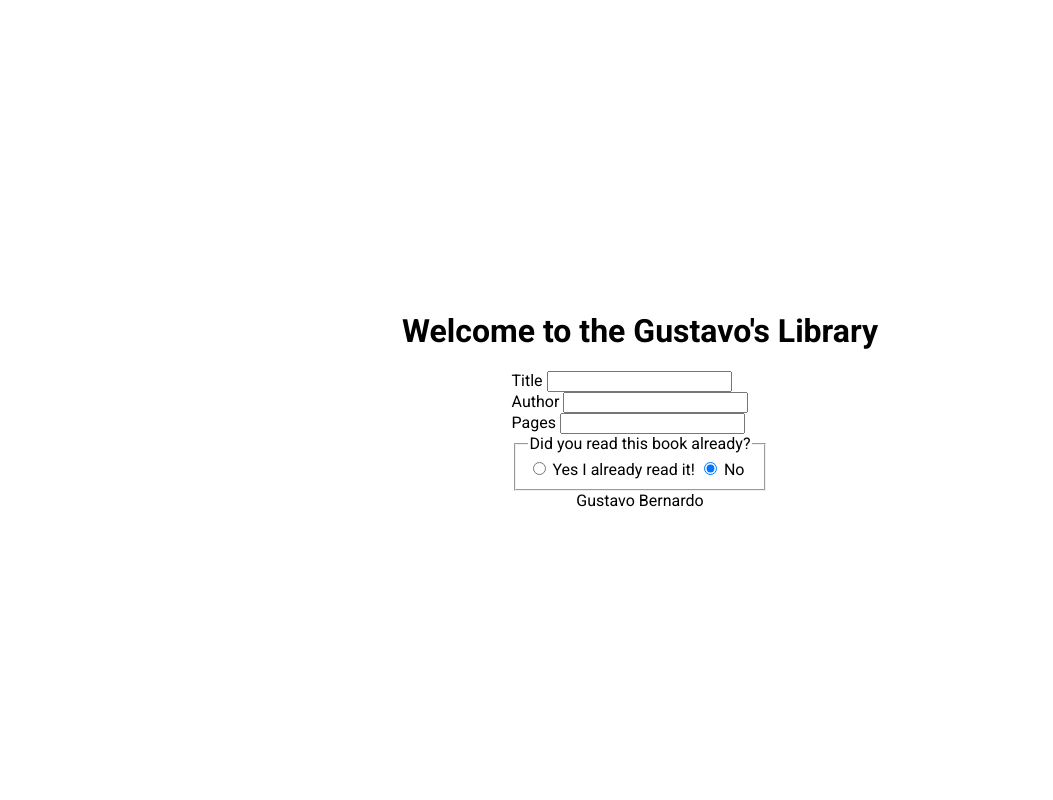
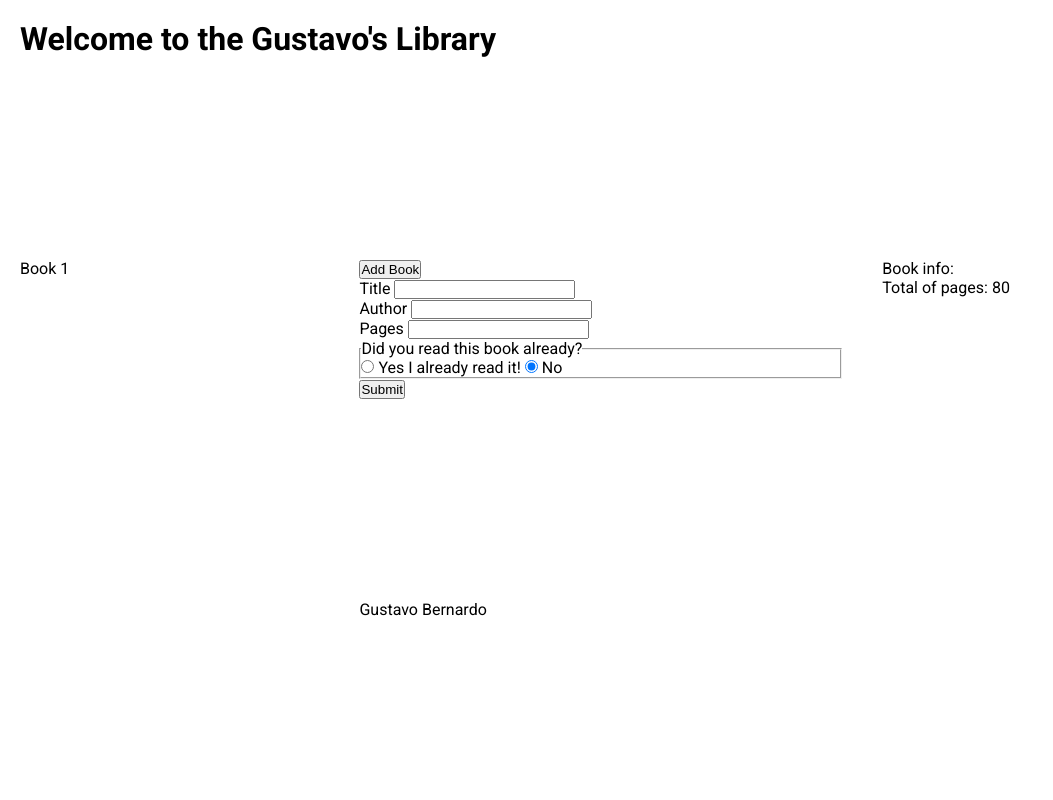
Before and after one commit to GustavoHenriqueBernardoo/project-library, a plain HTML site: page index.html in a window 1280 px wide. Shown: the whole page, without its empty margins (0-1053 px from the left). Drawn offline with Linux system fonts and the light colour scheme.

Commit message:
feat: add new fields & create layout using cssgrid

```diff
--- a/index.html
+++ b/index.html
@@ -8,7 +8,12 @@
     <title>Gustavo's Library</title>
   </head>
   <body>
+    <header>
       <h1>Welcome to the Gustavo's Library</h1>
+    </header>
+    <main>
+      <button class="addBook">Add Book</button>
+      <div class="modal">
         <form action="" class="book-form">
           <div class="form-row">
             <label for="title-book">Title</label>
@@ -28,7 +33,6 @@
             <label for="yes-type-1" class="radio-label"
               >Yes I already read it!</label
             >
-
             <input
               id="no-type-2"
               name="no-type"
@@ -38,9 +42,17 @@
             />
             <label for="no-type2" class="radio-label">No</label>
           </fieldset>
+          <button type="submit">Submit</button>
         </form>
-    <div></div>
-
+      </div>
+    </main>
+    <nav>
+      <p>Book 1</p>
+    </nav>
+    <aside>
+      <p>Book info:</p>
+      <p>Total of pages: 80</p>
+    </aside>
     <footer>Gustavo Bernardo</footer>
     <script src="./app.js"></script>
   </body>
--- a/style.css
+++ b/style.css
@@ -2,15 +2,45 @@
 
 * {
   box-sizing: border-box;
+  padding: 0;
+  margin: 0;
 }
 
 body {
   font-family: 'Roboto', sans-serif;
-  display: flex;
-  flex-direction: column;
-  align-items: center;
-  justify-content: center;
-  height: 100vh; /**/
-  overflow: hidden; /*Scroll bar hidden by default*/
-  margin: 0;
+  display: grid;
+  height: 100vh;
+  font-size: 16px;
+  grid-template-areas:
+    'header header header'
+    'nav main sidebar'
+    'nav footer footer';
 }
+
+header,
+footer,
+main,
+aside,
+nav {
+  padding: 20px;
+}
+
+header {
+  grid-area: header;
+}
+footer {
+  grid-area: footer;
+}
+nav {
+  grid-area: nav;
+}
+main {
+  grid-area: main;
+}
+aside {
+  grid-area: sidebar;
+}
+
+.modal {
+  /* display: none; */
+}
```
Lines whose indentation alone changed are shown as unchanged.
